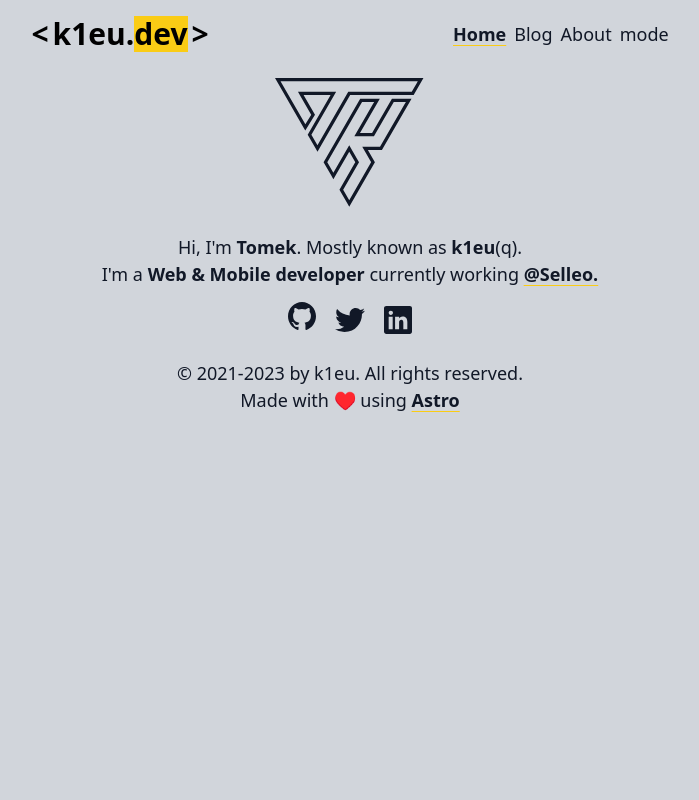
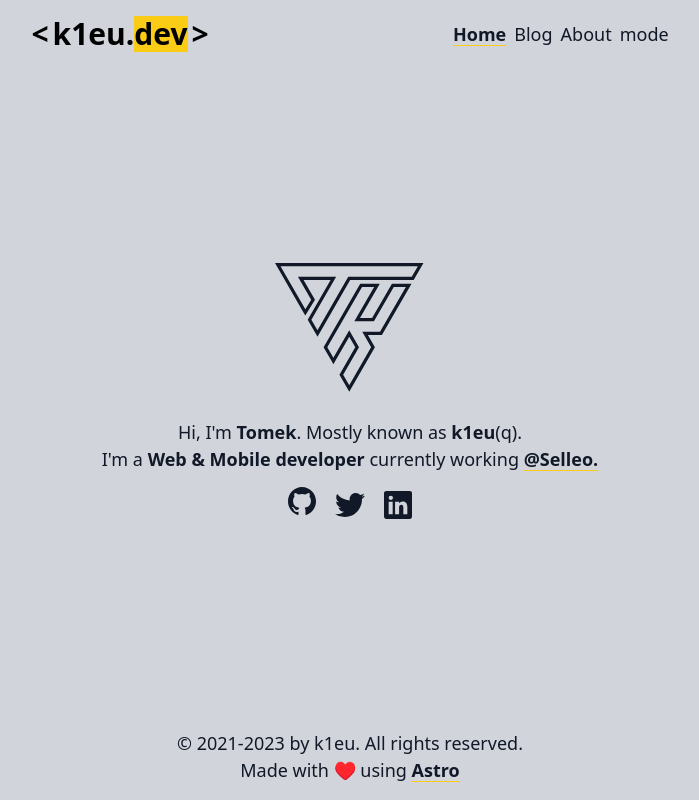
Before and after one commit to k1eu/k1eu.dev, an Astro site: page / in a window 1280 px wide. Shown: the whole page, without its empty margins (290-989 px from the left). Built offline with nearby package versions, Linux system fonts and the light colour scheme; Astro itself is replaced by a stand-in of ours.

Commit message:
feat: center & strech layout

```diff
--- a/src/components/Footer.astro
+++ b/src/components/Footer.astro
@@ -8,5 +8,9 @@
   <div>
     &copy; 2021-{today.getFullYear()} by k1eu. All rights reserved.
   </div>
-	<div>Made with ♥️ using <Link href="https://astro.build/" target="_blank">Astro</Link></div>
+  <div>
+    Made with ♥️ using <Link href="https://astro.build/" target="_blank">
+      Astro
+    </Link>
+  </div>
 </footer>
--- a/src/components/PageLayout.astro
+++ b/src/components/PageLayout.astro
@@ -16,7 +16,7 @@
     />
   </head>
   <body
-    class="bg-gray-300 dark:bg-gray-800 text-lg text-gray-900 dark:text-gray-100 p-4 min-h-screen max-w-prose break-words leading-normal m-auto antialiased"
+    class="m-auto flex min-h-screen max-w-prose flex-col justify-between break-words bg-gray-300 p-4 text-lg leading-normal text-gray-900 antialiased dark:bg-gray-800 dark:text-gray-100"
   >
     <Header title={SITE_TITLE} />
     <slot />
```
